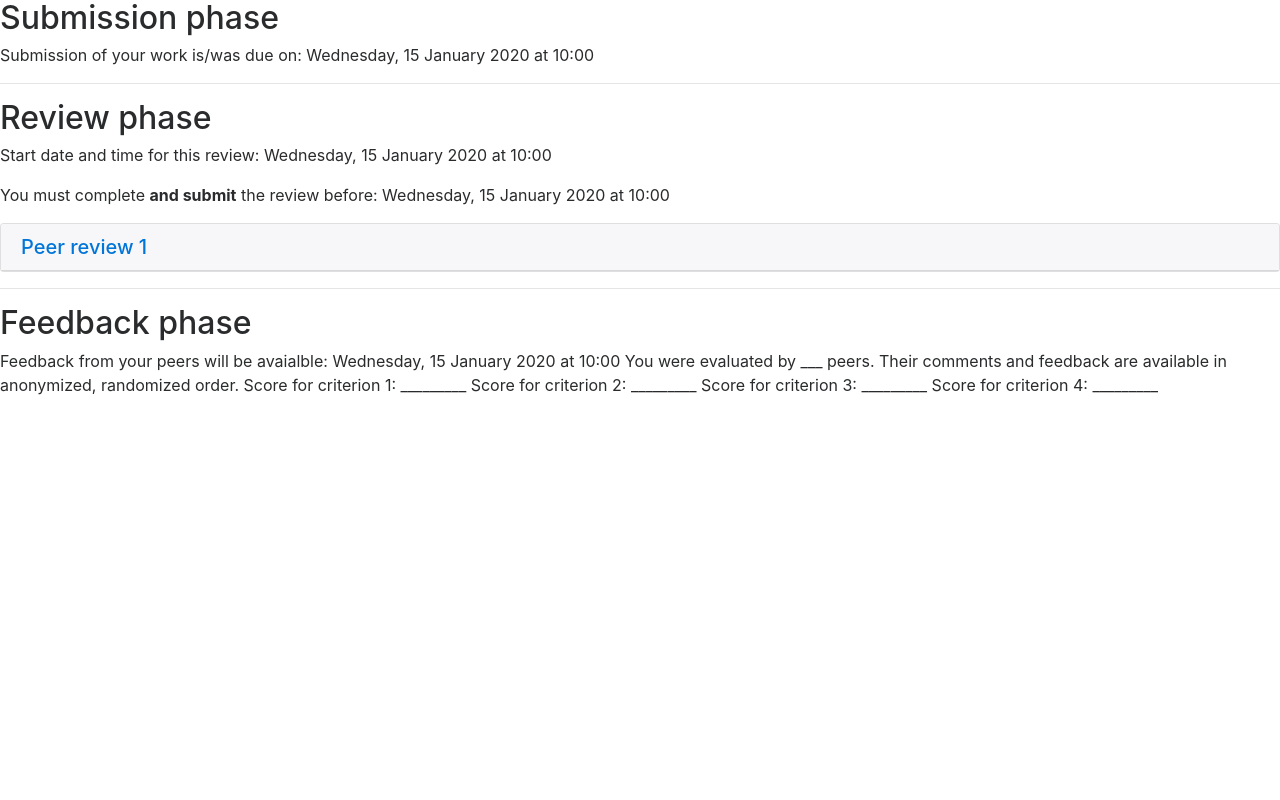
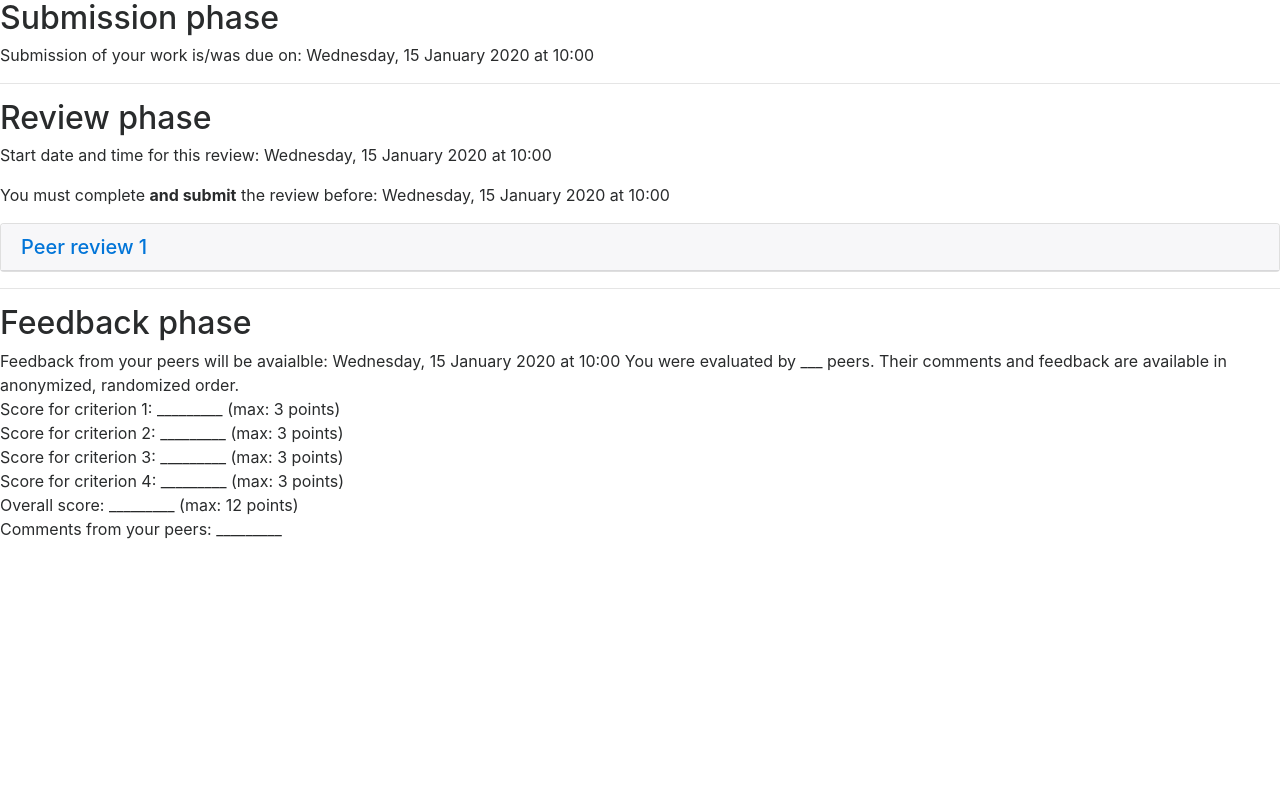
Before and after one commit to kgdunn/peer-review-system, a Django app: template review/templates/review/welcome.html in a window 1280 px wide. Run offline with Django 3.2, Linux system fonts and the light colour scheme; the template is opened without the code that fills it: values that come from a table or form of the project are taken from there, others are empty; tables that the repository leaves empty hold one stand-in row (values such as "Sample post"); some libraries are stand-ins or nearby versions.

Commit message:
Feedback from end users

```diff
--- a/review/templates/review/welcome.html
+++ b/review/templates/review/welcome.html
@@ -40,15 +40,19 @@
 Feedback from your peers will be avaialble: {{pr.dt_peer_reviews_received_back|date:"l, d F Y"}} at {{pr.dt_peer_reviews_received_back|time:"H:i" }}
 
 You were evaluated by ___ peers. Their comments and feedback are available in anonymized, randomized order.
-
-Score for criterion 1: _________
-
-Score for criterion 2: _________
-
-Score for criterion 3: _________
-
-Score for criterion 4: _________
-
+<br>
+Score for criterion 1: _________ (max: 3 points)
+<br>
+Score for criterion 2: _________ (max: 3 points)
+<br>
+Score for criterion 3: _________ (max: 3 points)
+<br>
+Score for criterion 4: _________ (max: 3 points)
+<br>
+Overall score: _________ (max: 12 points)
+<br>
+Comments from your peers: _________
+<br>
 
 {% endblock %}
 
```
